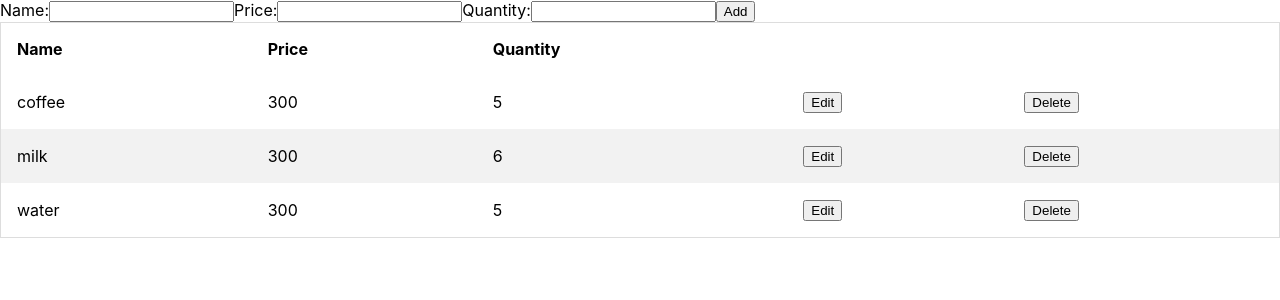
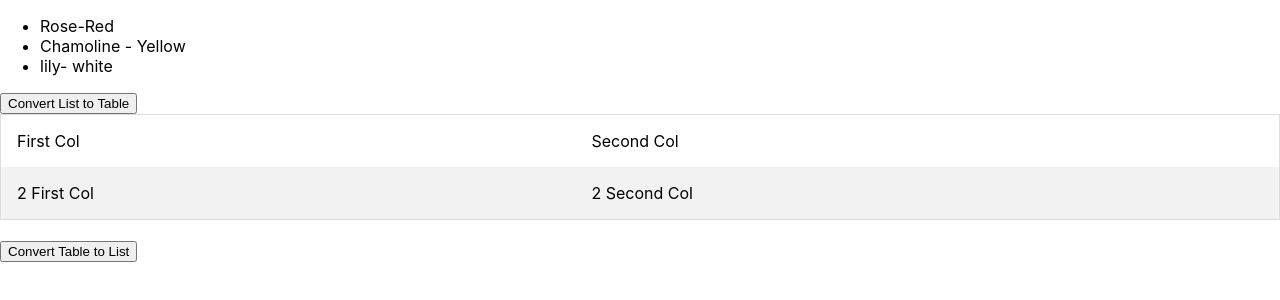
Before and after one commit to SaiSoeSan/wap-react, a React (Create React App) app in the folder demo/: page / in a window 1280 px wide. Shown: the top 300 px of the page. Built offline with nearby package versions, Linux system fonts and the light colour scheme.

Commit message:
assignment 4

```diff
--- /dev/null
+++ b/demo/src/Assignment4.js
@@ -0,0 +1,90 @@
+import { useState } from "react";
+
+const Assignment4 = () => {
+    const dumpyList1 = ['Rose-Red','Chamoline - Yellow','lily- white'];
+    const dumpyList2 = [['First Col','Second Col'],['2 First Col','2 Second Col']]
+    const [list,setList] = useState(dumpyList1)
+    const [table,setTable] = useState(dumpyList2)
+
+    const [showList,setShowList] = useState(true)
+
+    const[showTable,setShowTable] = useState(true)
+
+    const convertListToTable = () => {
+        setShowList(!showList)
+    }
+
+    const convertTableToList = () => {
+        setShowTable(!showTable)
+    }
+
+    return (
+        <div>
+            {
+                showList &&
+                <ul>
+                {
+                    list.map((item,index) => (
+                        <li key={index}>{item}</li>
+                    ))
+                }
+                </ul>
+            }
+            {
+                !showList &&
+                <table>
+                    <tbody>
+                        {
+                            list.map((item,index) => (
+                                <tr key={index}>
+                                    {
+                                        item.split("-").map(singleItem => (
+                                            <td>{singleItem}</td>
+                                        ))
+                                    }
+                                </tr>
+                            ))
+                        }
+                    </tbody>
+                </table>
+            }
+            <button onClick={convertListToTable}>Convert List to Table</button>
+            {
+                showTable &&
+                <table>
+                <tbody>
+                    {
+                        table.map((item,index) => (
+                            <tr key={index}>
+                                {item.map((singleItem,key) => (
+                                    <td>{singleItem}</td>
+                                ))}
+                            </tr>
+                        ))
+                    }
+                </tbody>
+            </table>
+            }
+            <br />
+
+            {
+                !showTable &&
+                <ul>
+                {
+                    table.map((item,index) => (
+                        <>
+                        {
+                            item.map((singleItem,index) => (
+                                <li>{singleItem}</li>
+                            ))
+                        }</>
+                    ))
+                }
+                </ul>
+            }
+            <button onClick={convertTableToList}>Convert Table to List</button>
+        </div>
+    )
+}
+
+export default Assignment4;
--- a/demo/src/index.js
+++ b/demo/src/index.js
@@ -4,6 +4,7 @@ import './index.css';
 import App from './App';
 import Assignment3 from './Assignment3';
 import Assignment1 from './Assignment1';
+import Assignment4 from './Assignment4';
 // import { Assignment2 } from './Assignment2';
 import reportWebVitals from './reportWebVitals';
 
@@ -13,7 +14,8 @@ root.render(
     {/* <App /> */}
     {/* <Assignment1/> */}
     {/* <Assignment2/> */}
-    <Assignment3/>
+    {/* <Assignment3/> */}
+    <Assignment4/>
   </React.StrictMode>
 );
 
```
